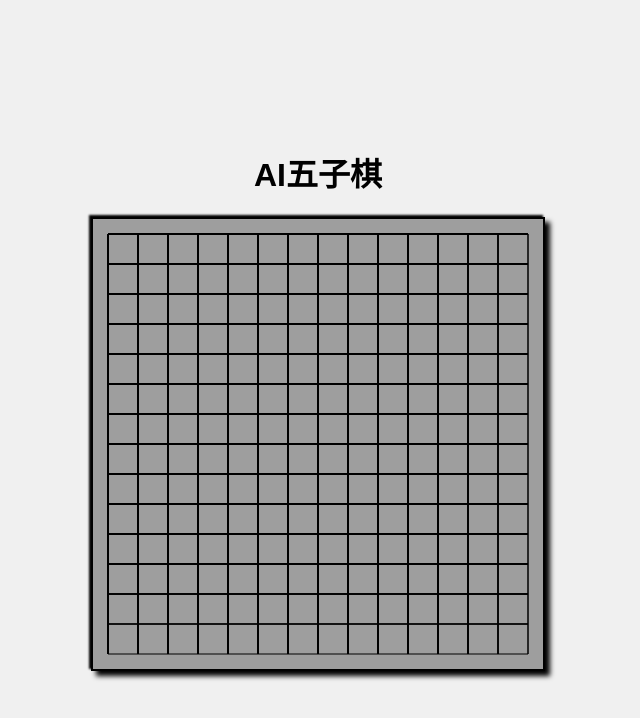
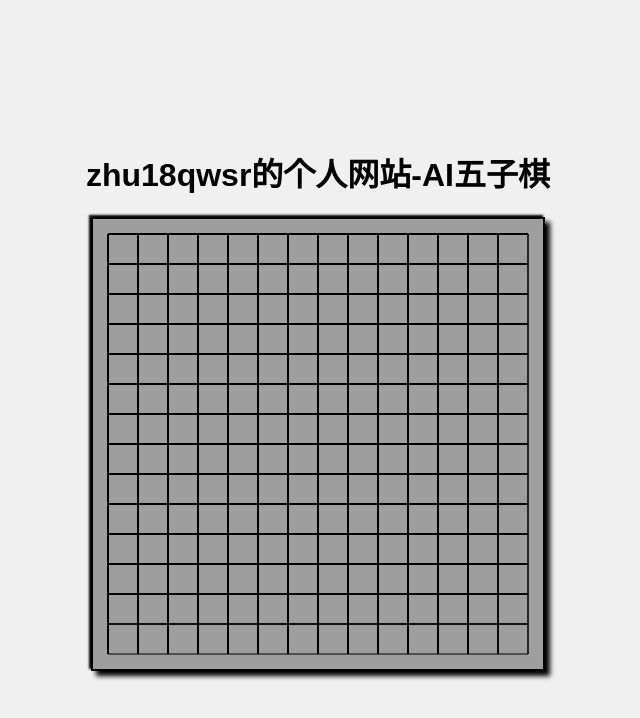
Before and after one commit to zhu18qwsr/wuziqi, a plain HTML site: page index.html in a window 1280 px wide. Shown: the whole page, without its empty margins (322-962 px from the left). Drawn offline with Linux system fonts and the light colour scheme.

Commit message:
Update index.html

```diff
--- a/index.html
+++ b/index.html
@@ -4,7 +4,7 @@
 <head>
   <meta charset="UTF-8">
   <meta name="viewport" content="width=device-width, initial-scale=1.0">
-  <title>AI五子棋</title>
+  <title>zhu18qwsr的个人网站-AI五子棋</title>
   <style>
     body {
       display: flex;
@@ -29,7 +29,7 @@
 </head>
 
 <body>
-  <h1>AI五子棋</h1>
+  <h1>zhu18qwsr的个人网站-AI五子棋</h1>
   <canvas id="chess" width="450" height="450"></canvas>
 
   <script>
```
